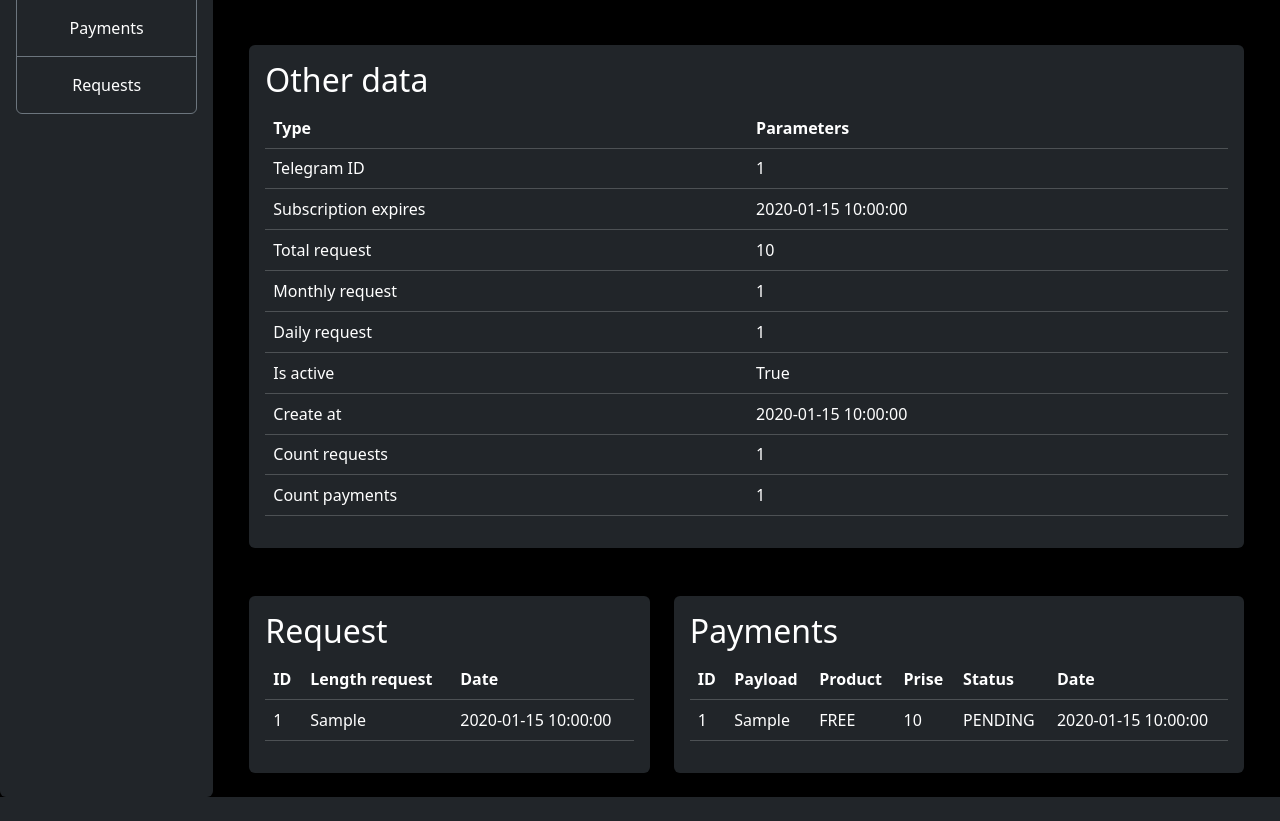
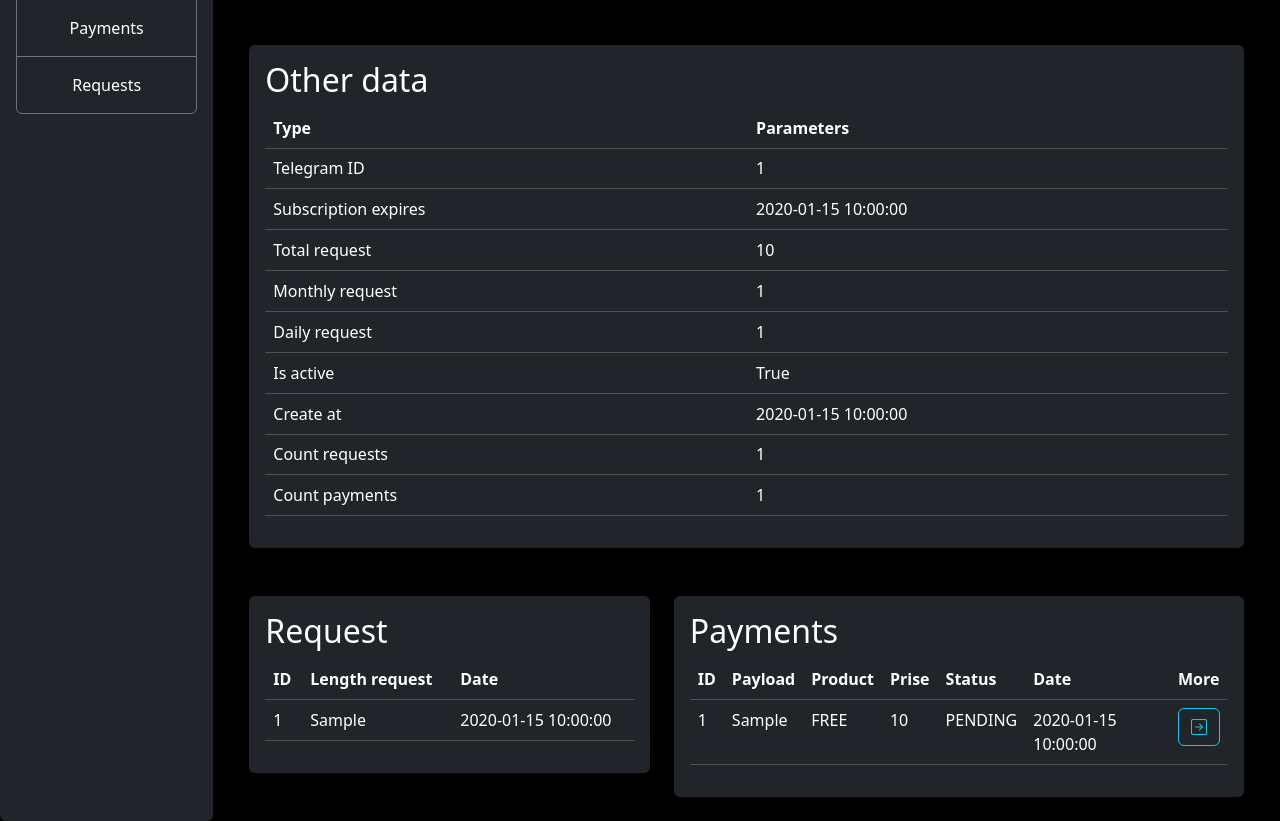
Before and after one commit to Qetzal-22/AvitoTextBot, a FastAPI app: page /users/1 in a window 1280 px wide. Shown: the part 219-1040 px from the top of the page. Before the commit the page ends 1016 px from the top, so only its background shows below. Run offline with FastAPI, Linux system fonts and the light colour scheme; tables that the repository leaves empty hold one stand-in row (values such as "Sample post"); parts of the project's set-up code (start-up, migrations or seed data) failed here and were passed over.

Commit message:
feat(templates): add button /payments/{id} in table

```diff
--- a/app/api/templates/user.html
+++ b/app/api/templates/user.html
@@ -98,7 +98,8 @@
                         <tbody>
                         {% for key, value in user.items() %}
                         <tr>
-                            {% if key in ("payments", "requests", "count_requests", "count_payments", "id", "username", "data_plan") %}
+                            {% if key in ("payments", "requests", "count_requests", "count_payments", "id", "username",
+                            "data_plan") %}
 
                             {% else %}
                             <td scope="row">{{ view_data[key] }}</td>
@@ -161,6 +162,7 @@
                                     <th scope="col">Prise</th>
                                     <th scope="col">Status</th>
                                     <th scope="col">Date</th>
+                                    <th scope="col">More</th>
                                 </tr>
                                 </thead>
                                 <tbody>
@@ -172,6 +174,9 @@
                                     <td scope="row">{{ payment.amount }}</td>
                                     <td scope="row">{{ payment.status.value.upper() }}</td>
                                     <td scope="row">{{ payment.create_at }}</td>
+                                    <td scope="row"><a href="/payments/{{ payment.id }}" type="button"
+                                                       class="btn btn-outline-info"><i
+                                            class="bi bi-arrow-right-square"></i></a></td>
                                 </tr>
                                 {% endfor %}
 
```
